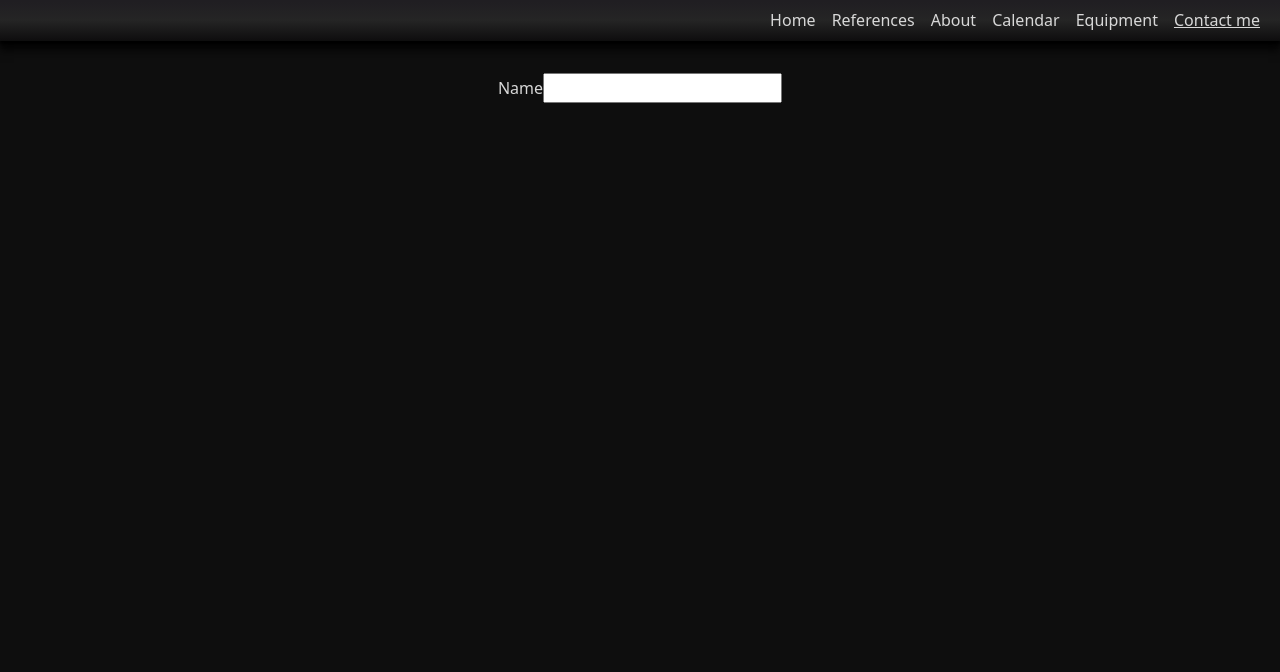
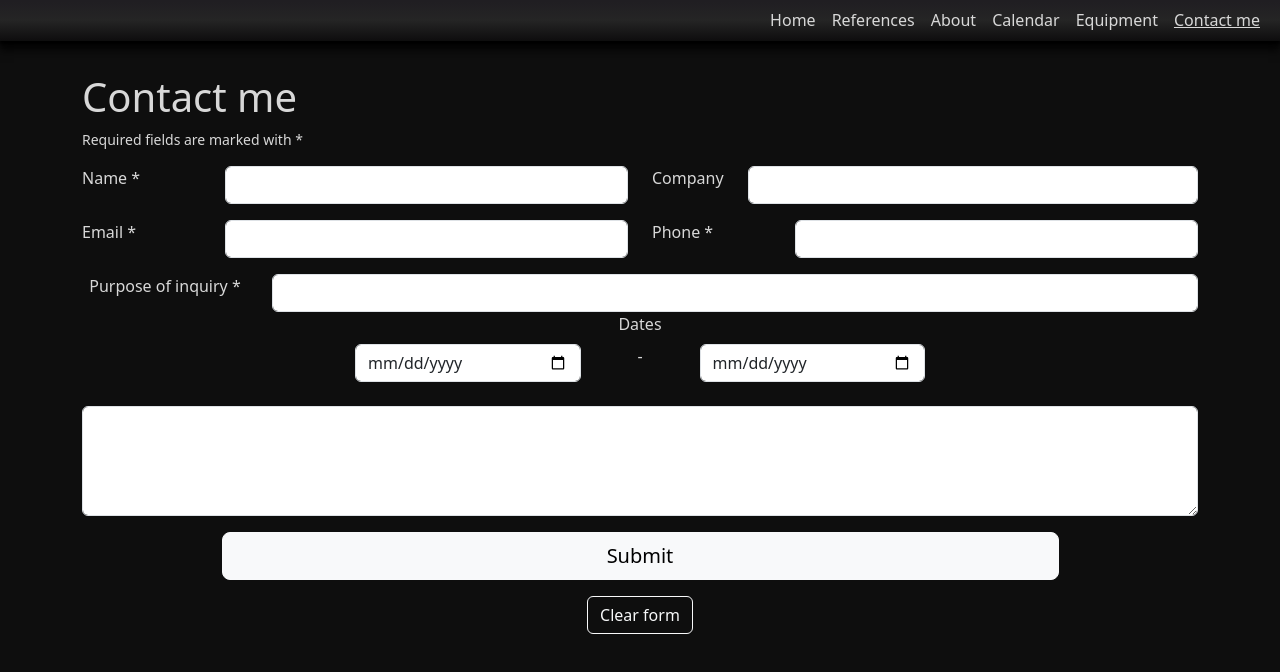
Before and after one commit to Ltiilikainen/sound-technicians-portfolio, a React (Vite) app: page /contact-me in a window 1280 px wide. Shown: the top 672 px of the page. Built offline with nearby package versions, Linux system fonts and the light colour scheme.

Commit message:
email service for contact form

```diff
--- a/package.json
+++ b/package.json
@@ -13,6 +13,7 @@
     "dotenv": "^16.3.1",
     "express": "^4.18.2",
     "mongoose": "^8.0.0",
+    "node-mailjet": "^6.0.4",
     "react": "^18.2.0",
     "react-bootstrap": "^2.9.1",
     "react-dom": "^18.2.0",
@@ -28,6 +29,7 @@
     "@types/express": "^4.17.15",
     "@types/mongoose": "^5.11.97",
     "@types/node": "^18.11.18",
+    "@types/node-mailjet": "^3.3.11",
     "@types/react": "^18.0.26",
     "@types/react-dom": "^18.0.10",
     "@types/react-router-dom": "^5.3.3",
--- a/src/client/components/ContactForm.tsx
+++ b/src/client/components/ContactForm.tsx
@@ -1,11 +1,117 @@
-import React from 'react';
+import React, {useState} from 'react';
+import requestServices from '../requestServices';
 
 const ContactForm = () => {
+
+    const [formData, setFormData] = useState<IFormData>({
+        name: '',
+        company: '',
+        email: '',
+        phone: '',
+        purpose: '',
+        startDate: null,
+        endDate: null,
+        body: ''
+    });
+
+    const handleChange = (e: React.ChangeEvent<HTMLInputElement> | React.ChangeEvent<HTMLTextAreaElement>) => {
+        const {id, value} = e.target;
+        setFormData((prevFormData) => ({...prevFormData, [id]: value}));
+    };
+
+    const handleSubmit = (e: React.MouseEvent<HTMLButtonElement, MouseEvent>) => {
+        const form = document.getElementById('contact');
+        const isFormValid = (form as HTMLFormElement).checkValidity();
+        if(!isFormValid) (form as HTMLFormElement).reportValidity();
+        else {
+            e.preventDefault();
+            requestServices.sendForm(formData);
+            console.log(formData);
+        }
+    };
+
     return (
         <div className="container">
-            <form>
-                <label htmlFor="name">Name</label>
-                <input id="name"></input>
+            <h1>Contact me</h1>
+            <div className='row text-start'>
+                <small>Required fields are marked with *</small>
+            </div>
+            <form className='form-group' id='contact'>
+                <div className='row row-cols-md-2 my-3'>
+                    <div className='col col-md-6 text-start'>
+                        <div className='form-group row align-items-start'>
+                            <div className='col-3'>
+                                <label className='form-label' htmlFor="name">Name *</label>
+                            </div>
+                            <div className='col'>
+                                <input className='form-control' onChange={handleChange} id="name" required></input>
+                            </div>
+                        </div>
+                    </div>
+                    <div className='col col-md-6 text-start'>
+                        <div className='form-group row align-items-start'>
+                            <div className='col-auto'>
+                                <label className='form-label' htmlFor="company">Company</label>
+                            </div>
+                            <div className='col'>
+                                <input className='form-control' onChange={handleChange} id="company"></input>
+                            </div>
+                        </div>
+                    </div>
+                </div>
+                <div className='row row-cols-md-2 mb-3'>
+                    <div className='col col-md-6 text-start'>
+                        <div className='form-group row align-items-start'>
+                            <div className='col-3'>
+                                <label className='form-label' htmlFor="email">Email *</label>
+                            </div>
+                            <div className='col'>
+                                <input className='form-control' onChange={handleChange} type="email" id="email" required></input>
+                            </div>
+                        </div>
+                    </div>
+                    <div className='col col-md-6 text-start'>
+                        <div className='form-group row align-items-start'>
+                            <div className='col-3'>
+                                <label className='form-label' htmlFor="phone">Phone *</label>
+                            </div>
+                            <div className='col'>
+                                <input className='form-control' onChange={handleChange} type='telephone' id="phone" required></input>
+                            </div>
+                        </div>
+                    </div>
+                </div>
+                <div className='form-group row align-items-start'>
+                    <div className='col-2'>
+                        <label className='form-label' htmlFor="purpose">Purpose of inquiry *</label>
+                    </div>
+                    <div className='col'>
+                        <input className='form-control' onChange={handleChange} id="purpose" required></input>
+                    </div>
+                </div>
+                <div className='row'>
+                    <label className='form-label' htmlFor='dates'>Dates</label>
+                </div>
+                <div className='row row-cols-3 mb-4 justify-content-center'>
+                    <div className='col col-5 d-flex justify-content-end'>
+                        <input className='form-control w-50' onChange={handleChange} type='date' name='dates' id='startDate'></input>
+                    </div>
+                    <div className='col col-1'>
+                        <span>-</span>
+                    </div>
+                    <div className='col col-5'>
+                        <input className='form-control w-50' onChange={handleChange} type='date' name='dates' id='endDate'></input>
+                    </div>
+                </div>
+                <textarea className='form-control mb-3' id='body' onChange={handleChange} rows={4} required></textarea>
+                <div className='row justify-content-center'>
+                    <div className='col col-12 mb-3'>
+                        <button type='submit' className='btn btn-light btn-lg w-75' onClick={handleSubmit}>Submit</button>
+                    </div>
+                    <div className='col col-12'>
+                        <button type='reset' className='btn btn-outline-light'>Clear form</button>
+                    </div>
+                </div>
             </form>
         </div>
     );
--- a/src/client/dbServices.ts
+++ /dev/null
@@ -1,10 +0,0 @@
-import axios from 'axios';
-
-const baseURL = '/api';
-
-const getWorkAudio = () => {
-    const request = axios.get(`${baseURL}/work-audio`);
-    return request.then(response => response.data);
-};
-
-export default {getWorkAudio};
--- /dev/null
+++ b/src/client/requestServices.ts
@@ -0,0 +1,15 @@
+import axios from 'axios';
+
+const baseURL = '/api';
+
+const getWorkAudio = () => {
+    const request = axios.get(`${baseURL}/work-audio`);
+    return request.then(response => response.data);
+};
+
+const sendForm = (formData: IFormData) => {
+    const request = axios.post(`${baseURL}/contact`, {formData});
+    return request.then(response => response.data);
+};
+
+export default {getWorkAudio, sendForm};
```
Also changed, not shown: src/global.d.ts (+11 -0 lines), src/server/Middleware/emailService.ts (added, +54 -0 lines), src/server/main.ts (+14 -0 lines), 1 other file (tests, documents, lock files or other folders).
